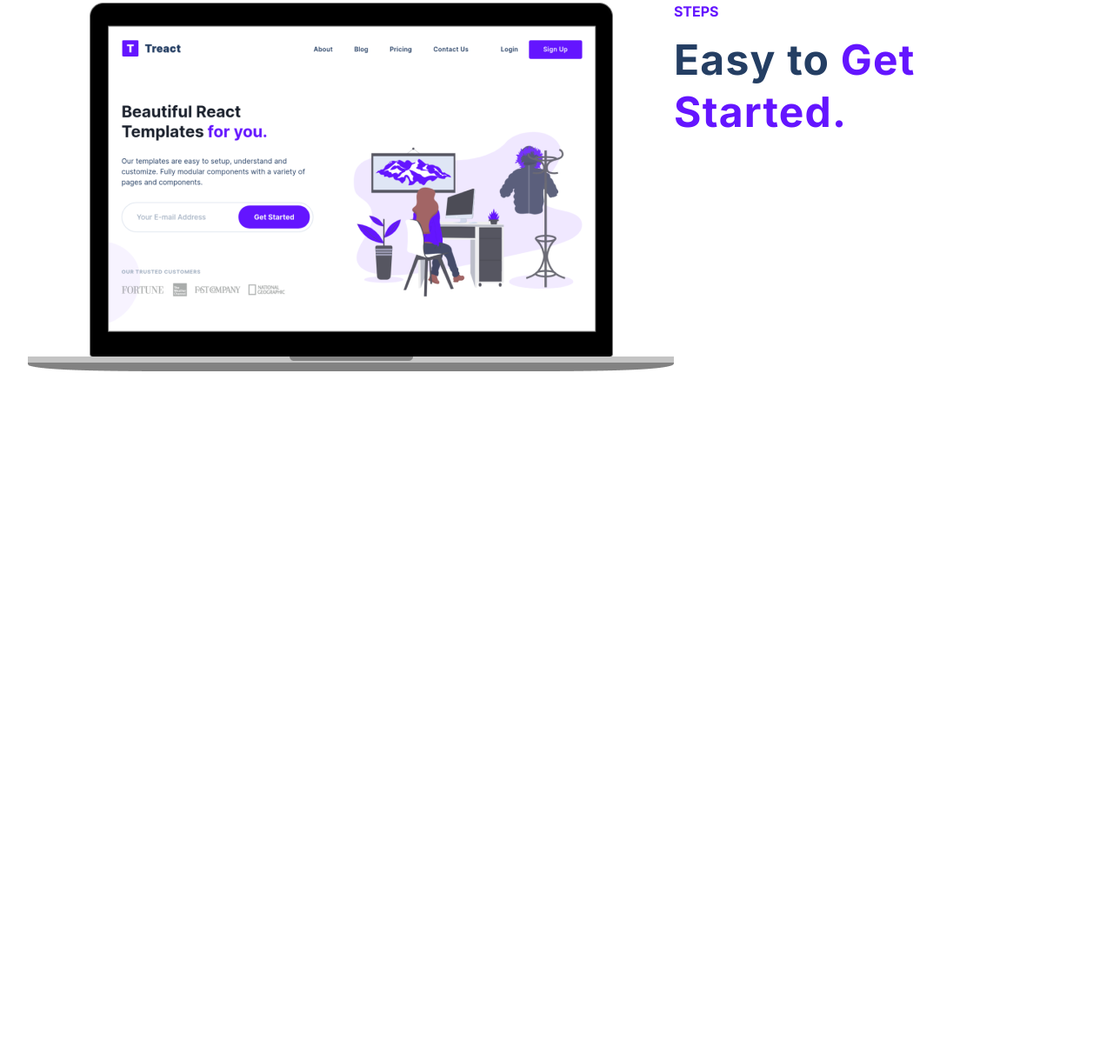
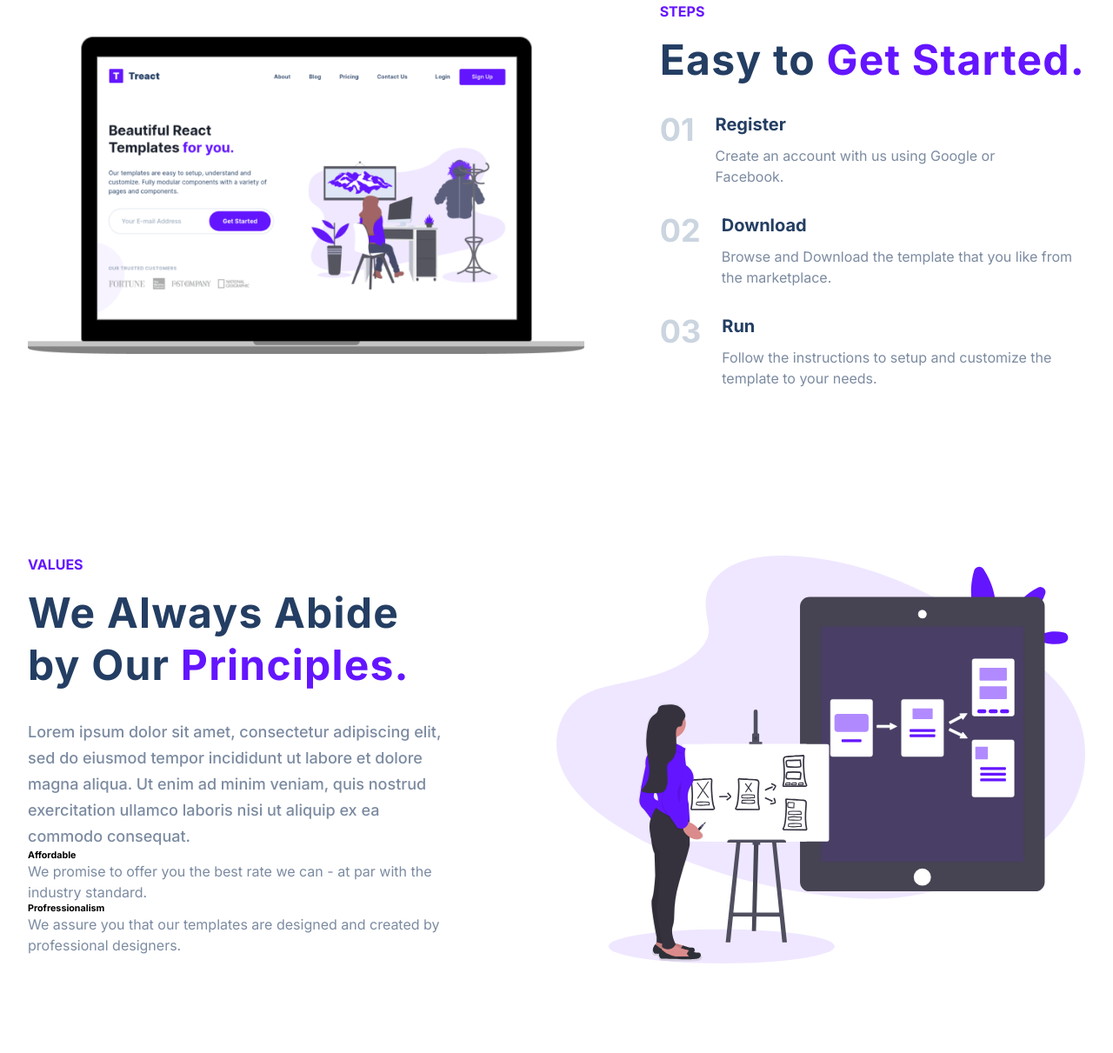
Before and after one commit to AlmarcAquino/Treact-Clone, a plain HTML site: page index.html in a window 1280 px wide. Shown: the part 2139-3350 px from the top of the page at 87% size. Before the commit the page ends 2698 px from the top, so only its background shows below. Drawn offline with Linux system fonts and the light colour scheme.

Commit message:
Completed Steps Section, Began Values Section Mock

```diff
--- a/index.html
+++ b/index.html
@@ -84,11 +84,10 @@
                do eiusmod tempor incididunt ut labore et dolore magna aliqua.
             </p>
           </div>
-
           <div class="features__list">
             <div class="features__service">
               <span class="features__service--icon--wrapper">
-                <img src="./assets/icons/secure-icon.svg" class="features__service--icon" alt="">
+                <i src="./assets/icons/secure-icon.svg" class="features__service--icon" alt=""></i>
               </span>
 
               <div class="features__service--description">
@@ -155,17 +154,93 @@
             <figure class="steps__img--container">
               <img class="steps__img" src="./assets/hero-screenshot-templates.png" alt="">
             </figure>
-            <div class="steps__description">
+            <div class="steps__information">
               <span class="section--title">STEPS</span>
               <h2 class="section--heading">Easy to <span class="highlight--text">Get Started.</span></h2>
-              <div class="step"></div>
-              <div class="step"></div>
-              <div class="step"></div>
+
+              <div class="steps__list">
+                <div class="step">
+                  <span class="step__number">01</span>
+                  <div class="step__description">
+                    <h6 class="step__description--title">Register</h6>
+                    <p class="step__description--para">
+                      Create an account with us using Google or Facebook.
+                    </p>
+                  </div>
+                </div>
+                <div class="step">
+                  <span class="step__number">02</span>
+                  <div class="step__description">
+                    <h6 class="step__description--title">Download</h6>
+                    <p class="step__description--para">
+                      Browse and Download the template that you like
+                       from the marketplace.
+                    </p>
+                  </div>
+                </div>
+                <div class="step">
+                  <span class="step__number">03</span>
+                  <div class="step__description">
+                    <h6 class="step__description--title">Run</h6>
+                    <p class="step__description--para">
+                      Follow the instructions to setup and customize
+                       the template to your needs.
+                    </p>
+                  </div>
+                </div>
+              </div>
+
             </div>
           </div>
         </div>
       </div>
     </section> <!-- END OF STEPS -->
+
+    <section> <!-- VALUES -->
+      <div class="container">
+        <div class="row">
+          <div class="section__container">
+            <div class="values__description">
+              <span class="section--title">VALUES</span>
+              <h2 class="section--heading">We Always Abide by Our
+                <span class="highlight--text">Principles.</span>
+              </h2>
+              <p class="values__description--para">
+                Lorem ipsum dolor sit amet, consectetur adipiscing
+                 elit, sed do eiusmod tempor incididunt ut labore et
+                  dolore magna aliqua. Ut enim ad minim veniam, quis nostrud
+                   exercitation ullamco laboris nisi ut aliquip ex ea commodo
+                consequat.
+              </p>
+
+              <div class="values__features">
+                <div class="values__feature">
+                  <i src="./assets/icons/"></i>
+                  <h6>Affordable</h6>
+                  <p class="values__feature--para">
+                    We promise to offer you the best rate we can
+                    - at par with the industry standard.
+                  </p>
+                </div>
+                <div class="values__feature">
+                  <i src="./assets/icons/"></i>
+                  <h6>Profressionalism</h6>
+                  <p class="values__feature--para">
+                    We assure you that our templates are designed
+                    and created by professional designers.
+                  </p>
+                </div>
+              </div>
+            </div>
+
+            <figure class="values__img--container">
+              <img class="values__img" src="./assets/prototype-illustration.svg" alt="">
+            </figure>
+          </div>
+        </div>
+      </div>
+    </section> <!-- END OF VALUES -->
+
   </main>
 </div>
 </body>
--- a/styles.css
+++ b/styles.css
@@ -4,7 +4,7 @@
     padding: 0;
     margin: 0;
     box-sizing: border-box;
-    font-family: 'Inter', sans-serif;
+    font-family: 'Inter', system-ui;
 }
 
 html {
@@ -52,19 +52,6 @@ h2 {
     border-radius: 9999px;
 }
 
-.section--title {
-    color: var(--primary-color);
-    font-size: 1rem;
-    font-weight: 700;
-}
-
-.section--heading {
-    color: var(--heading-color);
-    font-weight: 900;
-    letter-spacing: 1.2px;
-    line-height: 60px;
-    margin-top: 16px;
-}
 
 
 
@@ -248,6 +235,10 @@ h1 {
     display: flex;
 }
 
+.features__service--icon {
+    display: flex;
+}
+
 .features__service--title {
     font-size: 1.5rem;
 }
@@ -262,6 +253,21 @@ h1 {
 /* SECTIONS */
 .section__container {
     display: flex;
+    justify-content: space-between;
+}
+
+.section--title {
+    color: var(--primary-color);
+    font-size: 1rem;
+    font-weight: 700;
+}
+
+.section--heading {
+    color: var(--heading-color);
+    font-weight: 900;
+    letter-spacing: 1.2px;
+    line-height: 60px;
+    margin-top: 16px;
 }
 
 
@@ -305,10 +311,71 @@ h1 {
 
 
 /* STEPS SECTION */
+.steps__img--container {
+    max-width: 640px;
+    display: flex;
+    align-items: center;
+    justify-content: center;
+}
 
+.steps__img {
+    width: 100%;
+}
+
+.steps__list {
+    display: flex;
+    flex-direction: column;
+}
+
+.step {
+    display: flex;
+    margin-top: 32px;
+}
+
+.step__number {
+    font-size: 2.25rem;
+    font-weight: 600;
+    line-height: 1;
+    color: rgb(203, 213, 224);
+}
+
+.step__description {
+    margin-left: 24px;
+}
+
+.step__description--title {
+    color: rgb(36, 62, 99);
+    font-size: 1.25rem;
+}
+
+.step__description--para {
+    color: rgb(124, 139, 161);
+    margin-top: 12px;
+    max-width: 40ch;
+}
 /* END OF STEPS SECTION */
 
+
+
 /* VALUES SECTION */
+.values__description {
+    width: 40%;
+}
+
+.values__description--para {
+    font-size: 18px;
+    font-weight: 500;
+    line-height: 30px;
+    margin-top: 32px;
+}
+
+.values__img--container {
+    width: 50%;
+}
+
+.values__img {
+    width: 100%;
+}
 /* END OF VALUES SECTION */
 
 /* PRICING SECTION */
```
